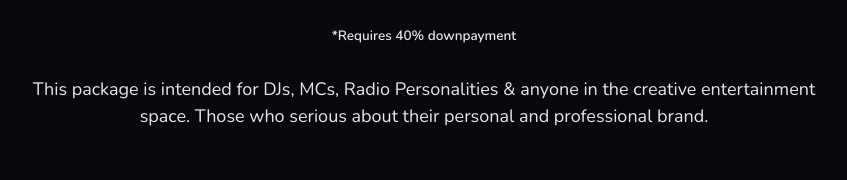
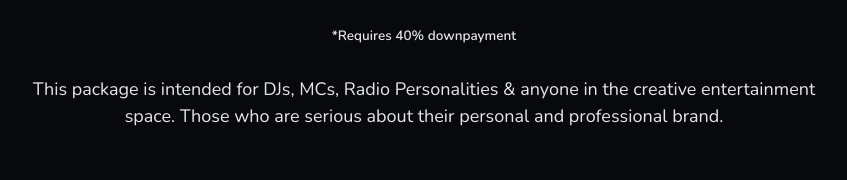
Before and after one commit to andelh/achweb, a Gatsby site: page /entertainer in a window 1280 px wide. Shown: the part 1007-1187 px from the top of the page, without its empty margins (216-1063 px from the left). Built offline with nearby package versions, Linux system fonts and the light colour scheme; Gatsby itself is replaced by a stand-in of ours.

Commit message:
fix typo

```diff
--- a/src/components/offer-block.js
+++ b/src/components/offer-block.js
@@ -57,7 +57,7 @@ class OfferBlock extends Component {
                         )}
                     </CountUp>
                     <MiniCopy>*Requires 40% downpayment</MiniCopy>
-                    <Copy message>This package is intended for DJs, MCs, Radio Personalities & anyone in the creative entertainment space. Those who serious about their personal and professional brand.</Copy>
+                    <Copy message>This package is intended for DJs, MCs, Radio Personalities & anyone in the creative entertainment space. Those who are serious about their personal and professional brand.</Copy>
                 </Fade>
             </Block>
         );
```
Also changed, not shown: gatsby-config.js (line endings or trailing spaces).
